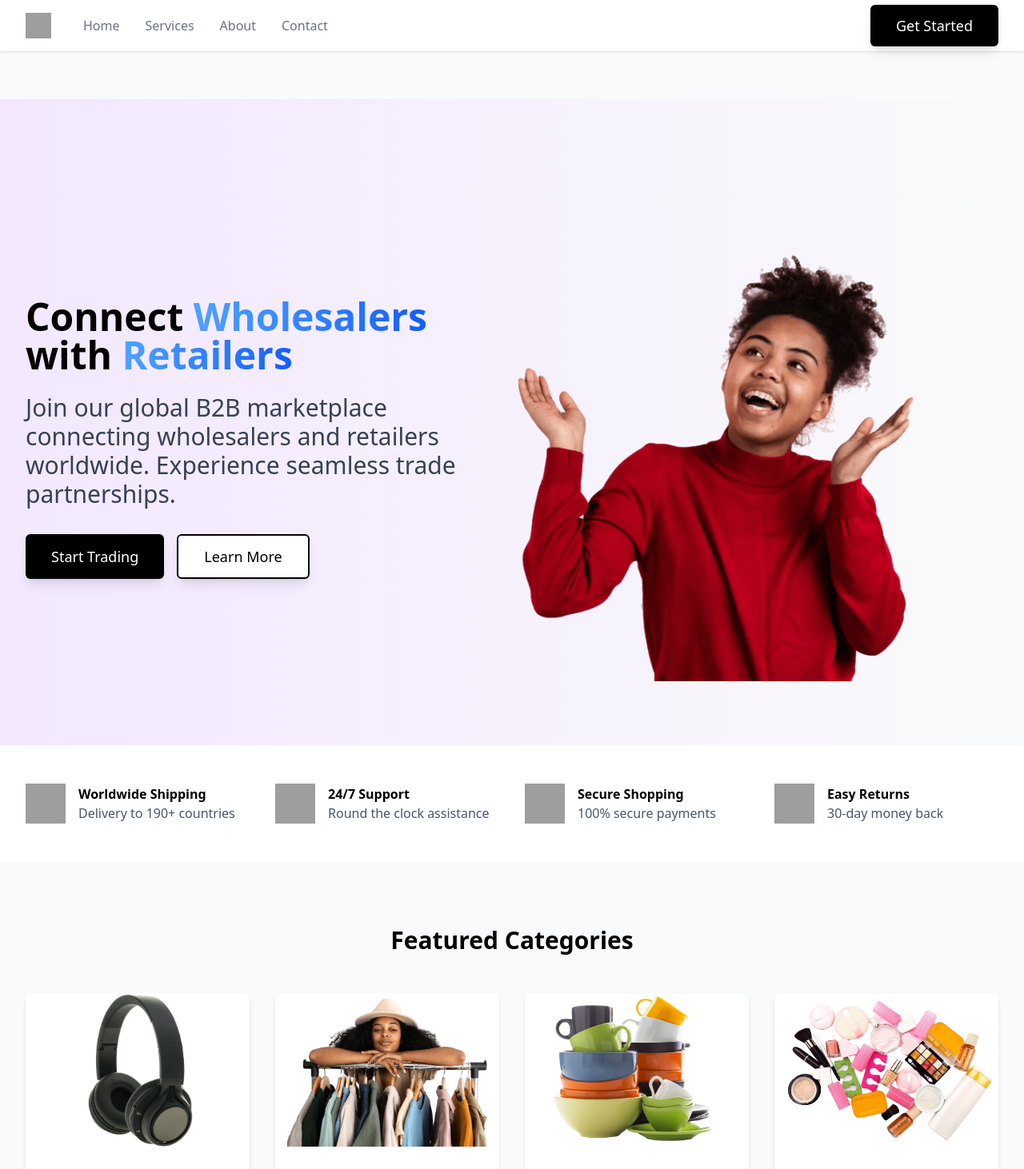
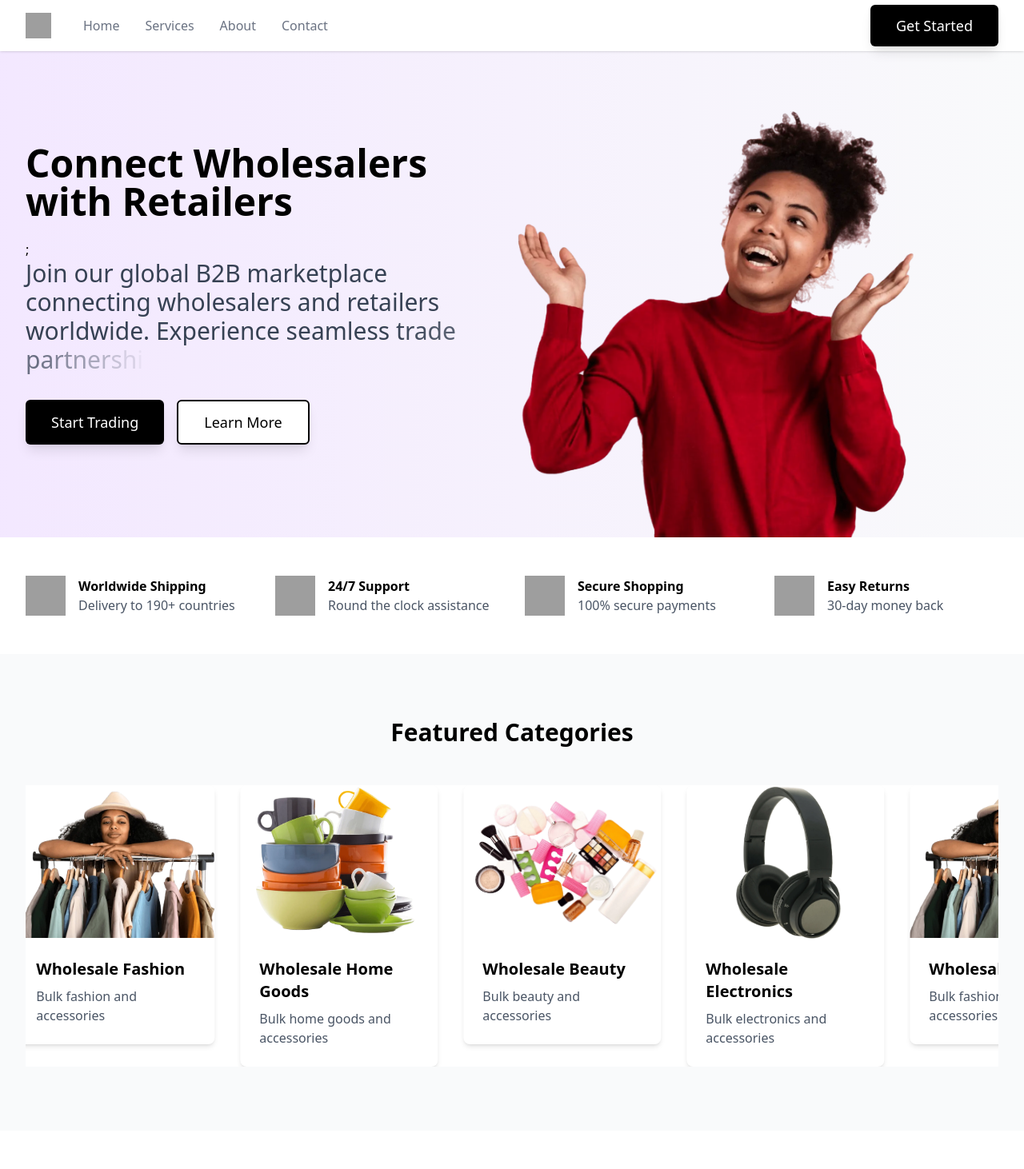
Before and after one commit to gulawebapp/gula_webapp, a React (Vite) app: page / in a window 1280 px wide. Shown: the top 1462 px of the page at 80% size. Built offline with nearby package versions, Linux system fonts and the light colour scheme; grey boxes are pictures that could not be loaded.

Commit message:
added slider to homepage

```diff
--- a/src/pages/HomePage.jsx
+++ b/src/pages/HomePage.jsx
@@ -11,11 +11,51 @@ import logo from "../images/logo.png";
 import world from "../images/world.webp";
 import { Link } from "react-router-dom";
 import Button from "../components/button";
+import styles from "../styles/homepage.module.css";
 
 // Lazy load non-critical sections
 const LazyTeamSection = lazy(() => import("../components/TeamSection"));
 const LazyGlobalPresence = lazy(() => import("../components/GlobalPresence"));
 
+// Text to animate
+const text = "Connect Wholesalers with Retailers";
+
+// Text to animate
+const text1 =
+  "Join our global B2B marketplace connecting wholesalers and retailers worldwide. Experience seamless trade partnerships.";
+
+// Variants for the container (fade-in effect)
+const containerVariants = {
+  hidden: { opacity: 0 },
+  visible: {
+    opacity: 1,
+    transition: {
+      staggerChildren: 0.05, // Delay between each character's animation
+    },
+  },
+};
+
+{
+  /* // Variants for slide-in effect */
+}
+const slideInVariants = {
+  hidden: { opacity: 0, y: 50 },
+  visible: {
+    opacity: 1,
+    y: 0,
+    transition: { duration: 0.5, ease: "easeOut" },
+  },
+};
+
+// Variants for each character (typewriter effect)
+const characterVariants = {
+  hidden: { opacity: 0, y: 20 },
+  visible: {
+    opacity: 1,
+    y: 0,
+    transition: { duration: 0.9 },
+  },
+};
 const categories = [
   { name: "Electronics", image: electronics },
   { name: "Fashion", image: fashion },
@@ -52,9 +92,9 @@ export default function HomePage() {
   );
 
   return (
-    <div className="w-full mt-10">
+    <div className="w-full">
       {/* Main Content */}
-      <main className="pt-5">
+      <main className="">
         {/* Hero Section */}
         <HeroSection />
 
@@ -62,19 +102,25 @@ export default function HomePage() {
         <FeaturesSection features={features} />
 
         {/* Featured Categories */}
+
+        {/* Slider Container */}
         <section className="py-16 sm:py-20 bg-gray-50">
           <div className="container mx-auto px-4 sm:px-6 lg:px-8">
             <h2 className="text-2xl sm:text-3xl font-bold text-center mb-8 sm:mb-12">
               Featured Categories
             </h2>
-            <div className="grid grid-cols-1 sm:grid-cols-2 lg:grid-cols-4 gap-6 sm:gap-8">
-              {categories.map((category, index) => (
-                <CategoryCard key={index} category={category} />
-              ))}
+            <div className={styles.slider}>
+              {/* Slider Track */}
+              <div className={`${styles.slideTrack} gap-6 sm:gap-8`}>
+                {[...categories, ...categories].map((category, index) => (
+                  <div key={index} className={styles.slide}>
+                    <CategoryCard category={category} />
+                  </div>
+                ))}
+              </div>
             </div>
           </div>
         </section>
-
         {/* Team Section */}
         <Suspense fallback={<div>Loading Team...</div>}>
           <LazyTeamSection />
@@ -113,43 +159,35 @@ const HeroSection = () => {
         hidden: { opacity: 0, y: 50 },
       }}
       transition={{ duration: 0.5 }}
-      className="bg-gradient-to-r from-purple-100 to-transparent py-12 sm:py-16 md:py-20"
+      className="bg-gradient-to-r from-purple-100 to-transparent"
     >
-      <div className="mx-auto px-4 sm:px-6 lg:px-8 flex flex-col md:flex-row items-center pt-10">
-        <div className="md:w-1/2 mb-8 md:mb-0">
+      <div className="mx-auto px-4 sm:px-6 lg:px-8 flex flex-col md:flex-row items-center min-h-full">
+        <div className="md:w-1/2">
+          {/* animated text */}
           <motion.h1
+            className="text-3xl sm:text-4xl md:text-5xl font-bold mb-4 sm:mb-6"
+            variants={containerVariants}
             initial="hidden"
             animate="visible"
-            variants={{
-              visible: { opacity: 1, y: 0 },
-              hidden: { opacity: 0, y: 50 },
-            }}
-            transition={{ duration: 0.5, delay: 0.2 }}
-            className="text-3xl sm:text-4xl md:text-5xl font-bold mb-4 sm:mb-6"
           >
-            Connect{" "}
-            <span className="bg-clip-text text-transparent bg-gradient-to-r from-blue-400 to-blue-600">
-              Wholesalers
-            </span>
-            <br />
-            with{" "}
-            <span className="bg-clip-text text-transparent bg-gradient-to-r from-blue-400 to-blue-600">
-              Retailers
-            </span>
+            {text.split("").map((char, index) => (
+              <motion.span key={index} variants={characterVariants}>
+                {char}
+              </motion.span>
+            ))}
           </motion.h1>
-
+          ;{/* Animated Paragraph */}
           <motion.p
+            className="text-base sm:text-3xl text-gray-700 mb-6 sm:mb-8"
+            variants={containerVariants}
             initial="hidden"
             animate="visible"
-            variants={{
-              visible: { opacity: 1, y: 0 },
-              hidden: { opacity: 0, y: 50 },
-            }}
-            transition={{ duration: 0.5, delay: 0.4 }}
-            className="text-base sm:text-3xl text-gray-700 mb-6 sm:mb-8"
           >
-            Join our global B2B marketplace connecting wholesalers and retailers
-            worldwide. Experience seamless trade partnerships.
+            {text1.split("").map((char, index) => (
+              <motion.span key={index} variants={characterVariants}>
+                {char}
+              </motion.span>
+            ))}
           </motion.p>
           <motion.div
             initial="hidden"
@@ -253,28 +291,13 @@ Feature.propTypes = {
   }).isRequired,
 };
 
-// Category Card with Animation
 const CategoryCard = ({ category }) => {
-  const controls = useAnimation();
-  const [ref, inView] = useInView();
-
-  useEffect(() => {
-    if (inView) {
-      controls.start("visible");
-    }
-  }, [controls, inView]);
-
   return (
     <motion.div
-      ref={ref}
+      variants={slideInVariants}
       initial="hidden"
-      animate={controls}
-      whileHover={{ scale: 1.05 }}
-      variants={{
-        visible: { opacity: 1, scale: 1 },
-        hidden: { opacity: 0, scale: 0.8 },
-      }}
-      transition={{ duration: 0.5 }}
+      whileInView="visible"
+      viewport={{ once: true, amount: 0.5 }}
       className="bg-white rounded-lg shadow-md overflow-hidden cursor-pointer"
     >
       <img
@@ -296,7 +319,6 @@ const CategoryCard = ({ category }) => {
     </motion.div>
   );
 };
-
 CategoryCard.propTypes = {
   category: PropTypes.shape({
     name: PropTypes.string.isRequired,
--- /dev/null
+++ b/src/styles/homepage.module.css
@@ -0,0 +1,30 @@
+/* WinnersGallery.module.css */
+
+/* Slider Animation */
+@keyframes scroll {
+    0% {
+      transform: translateX(0);
+    }
+    100% {
+      transform: translateX(calc(-247px * 4)); /* Adjust based on the number of slides */
+    }
+  }
+
+  .slider {
+    background: white;
+    height: auto;
+    margin: auto;
+    overflow: hidden;
+    position: relative;
+    width: 100%;
+  }
+
+  .slideTrack {
+    animation: scroll 20s linear infinite;
+    display: flex;
+    width: calc(247px * 8); /* Double the width for seamless looping */
+  }
+
+  .slide {
+    flex: 0 0 247px; /* Fixed width for each slide (matches w-80) */
+  }
```
